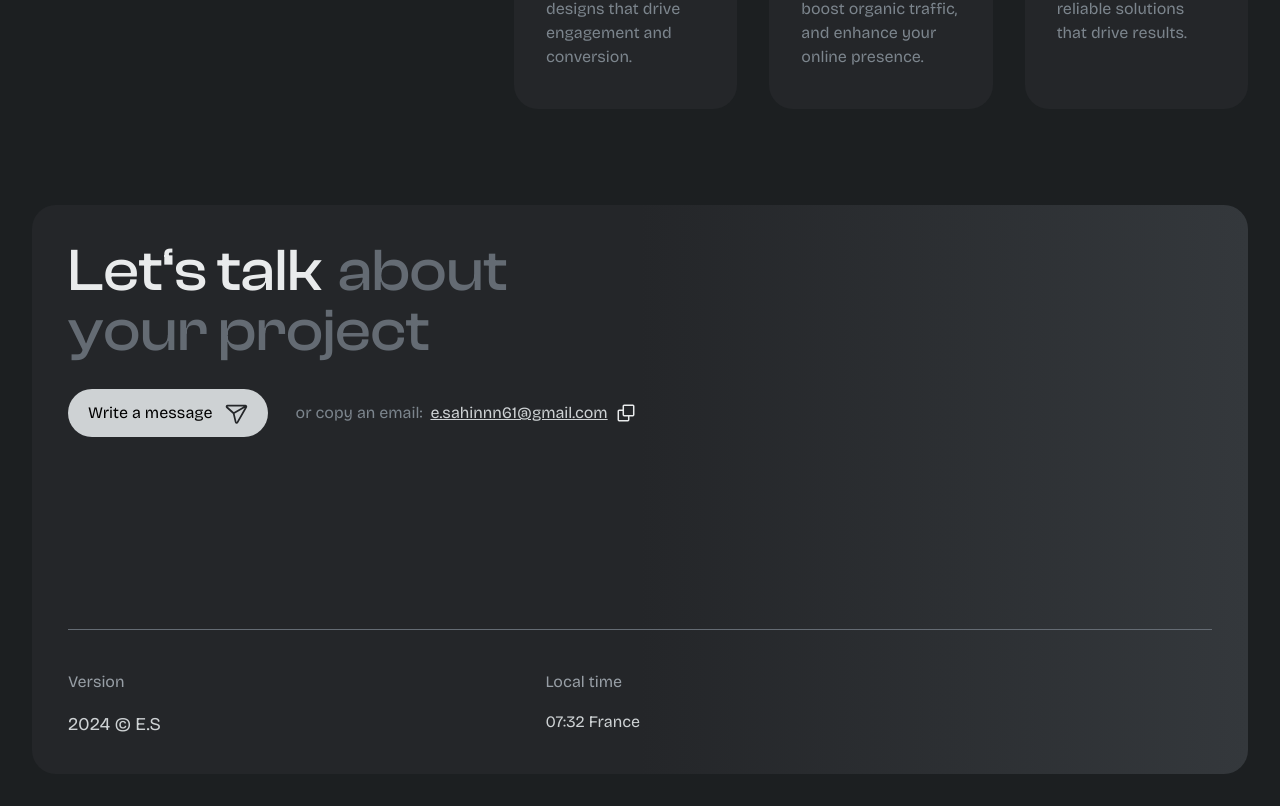
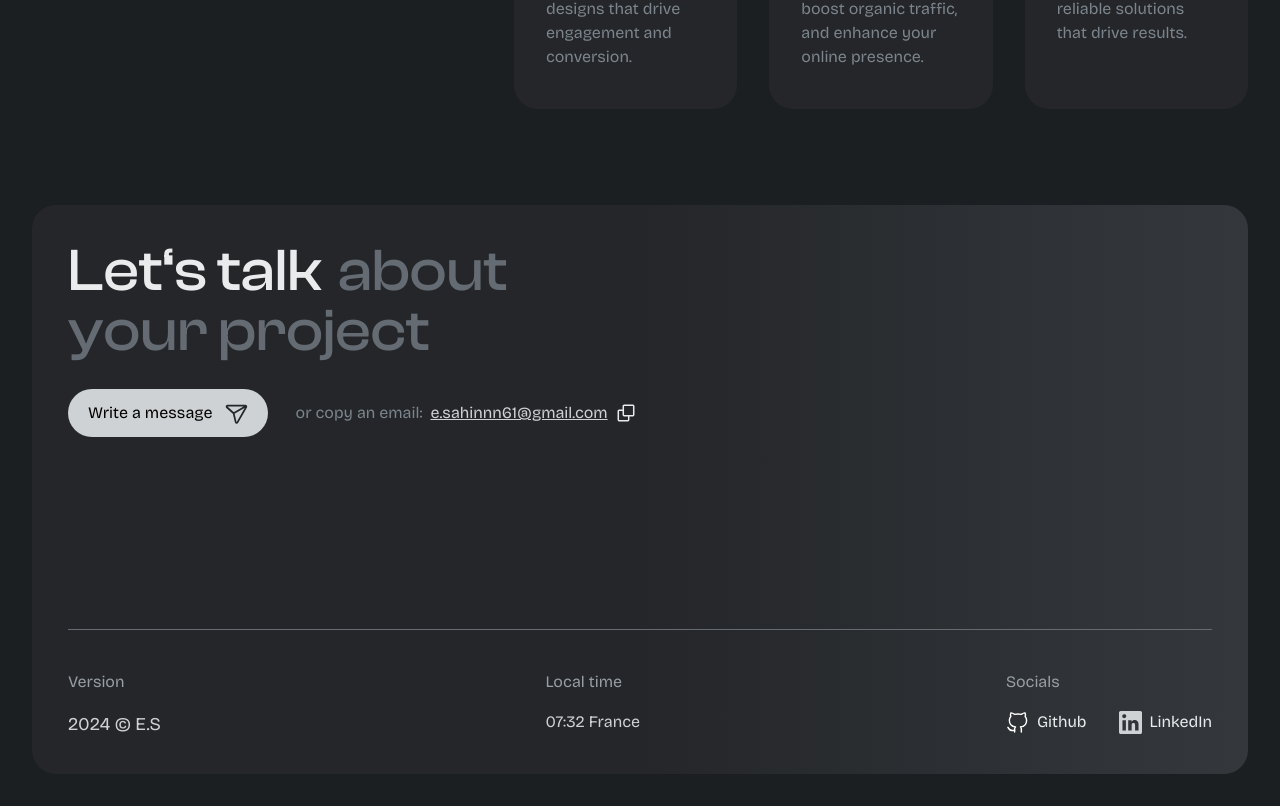
Before and after one commit to Spectrenard/Portfolio, a Next.js app: page / in a window 1280 px wide. Shown: the part 2628-3434 px from the top of the page. Built offline with nearby package versions, Linux system fonts and the light colour scheme; what tailwindcss-animatecss would draw is missing.

Commit message:
add: socials

```diff
--- a/components/footer.jsx
+++ b/components/footer.jsx
@@ -80,7 +80,7 @@ export default function Footer() {
           </div>
 
           <div className="">
-            {/* <h1 className="text-footerDateTitle mb-4">Socials</h1> */}
+            <h1 className="text-footerDateTitle mb-4">Socials</h1>
             <Socials />
           </div>
         </div>
--- a/components/ui/socials.jsx
+++ b/components/ui/socials.jsx
@@ -5,7 +5,7 @@ export default function Socials() {
   return (
     <div className="">
       <ul className="flex max-md:flex-col gap-8 overflow-hidden">
-        {/* <li className="flex text-titleWhite gap-2 animate-appearsAzra opacity-0">
+        <li className="flex text-titleWhite gap-2 animate-appearsAzra opacity-0">
           <Link
             href="https://github.com/Spectrenard"
             target="_blank"
@@ -22,8 +22,8 @@ export default function Socials() {
               <span className="ml-2">Github</span>
             </span>
           </Link>
-        </li> */}
-        {/* <li className="flex text-titleWhite gap-2 animate-appearsAzra opacity-0">
+        </li>
+        <li className="flex text-titleWhite gap-2 animate-appearsAzra opacity-0">
           <Link
             href="https://www.linkedin.com/in/elyesa-s-858205304/"
             target="_blank"
@@ -40,7 +40,7 @@ export default function Socials() {
               <span className="ml-2">LinkedIn</span>
             </span>
           </Link>
-        </li> */}
+        </li>
       </ul>
     </div>
   );
```
